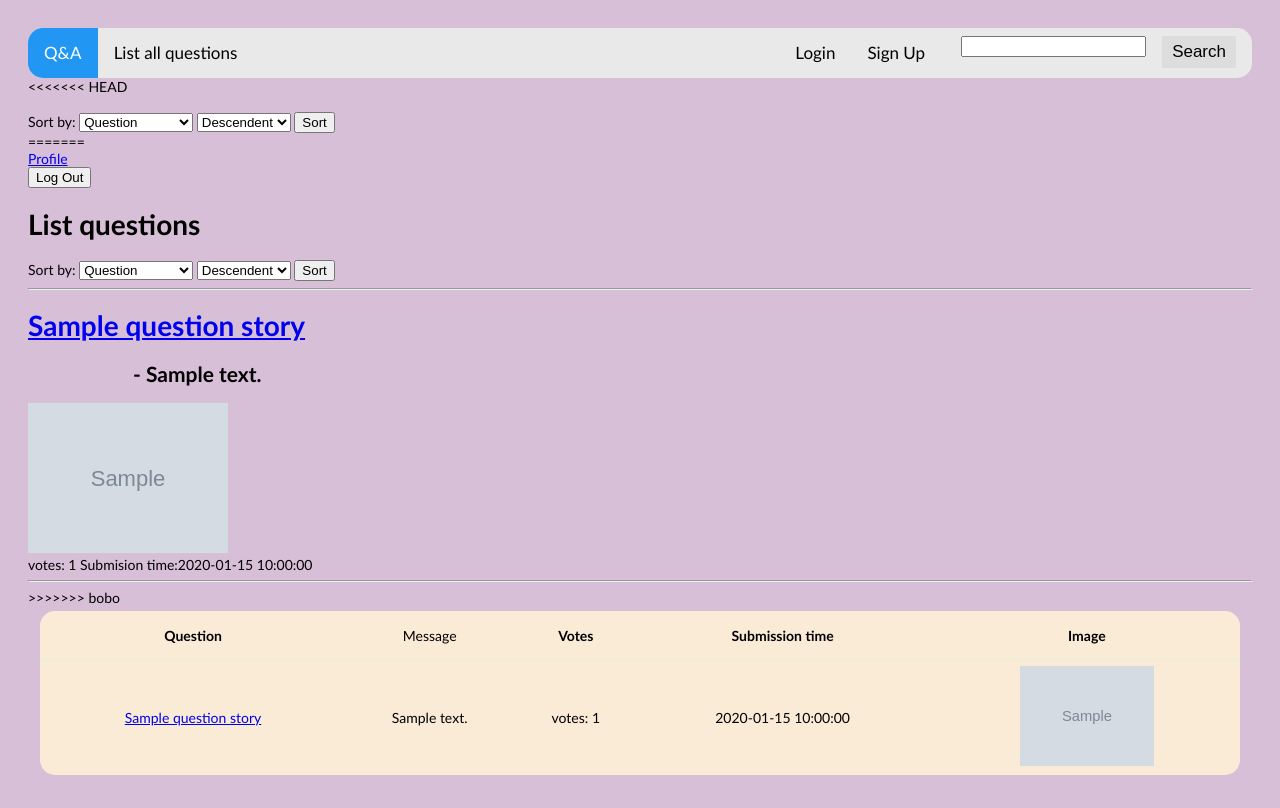
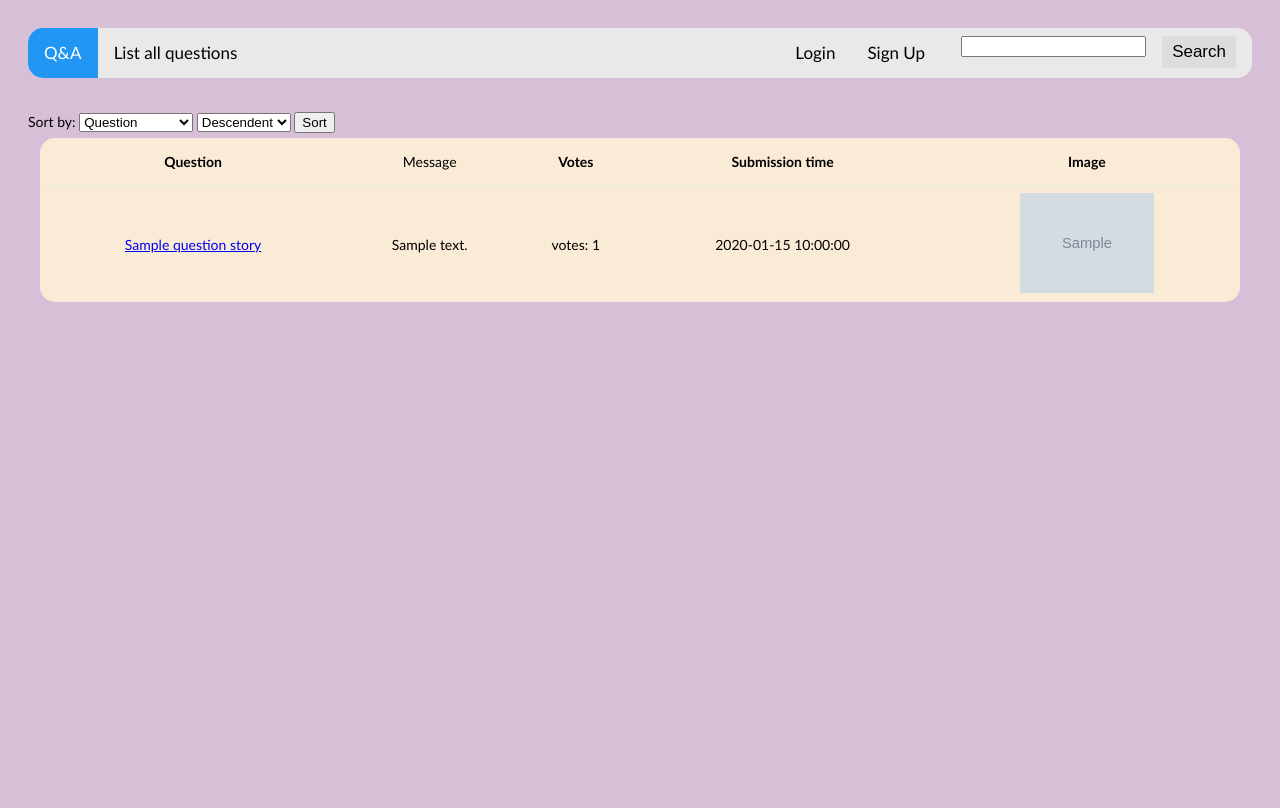
Before and after one commit to apetreibogdan/Ask-Mate-Python3-VB-, a Flask app: template templates/list.html in a window 1280 px wide. After the commit the page ends 302 px from the top, so only its background shows below. Run offline with Flask 2, Linux system fonts and the light colour scheme; the template is opened without the code that fills it: most values are stand-ins (such as "Sample title", 1, 10 or a date in 2020); grey boxes marked "Sample" are stand-in pictures.

Commit message:
Change picture src to relative path

```diff
--- a/templates/list.html
+++ b/templates/list.html
@@ -6,7 +6,6 @@
 
 
 
-<<<<<<< HEAD
 <br><br>
     <div class="sort_form">
         <form  action="{{ url_for('list_all_questions') }}" >
@@ -24,47 +23,6 @@
             </select>
             <input type="submit" value="Sort">
         </form>
-=======
-<div>
-<a href="{{url_for("profile",user_id = session['user_id'])}}">Profile</a>
-<form action="{{ url_for("logout") }}">
-<button type="submit">Log Out</button>
-
-</form>
-</div>
-    <div class="content">
-        <h1>List questions</h1>
-        <div class="sort_form">
-            <form  action="{{ url_for('list_all_questions') }}" >
-                <label for="Sort_by">Sort by:</label>
-                <select name="order_by" >
-                    <option value="title">Question</option>
-                    <option value="submission_time">Submision time</option>
-                    <option value="message">Message</option>
-                    <option value="view_number">Views</option>
-                    <option value="vote_number">Vote</option>
-                </select>
-                <select name="order_direction">
-                    <option value="DESC">Descendent</option>
-                    <option value="ASC">Ascendent</option>
-                </select>
-                <input type="submit" value="Sort">
-            </form>
-        </div>
-        {% for question_story in all_questions_stories %}
-            <hr/>
-            <h1><a href="{{ url_for('list_question', question_id=question_story.id) }}">{{question_story.title|safe}}</a><br></h1>
-            <h2  style="margin-left:5em"> - {{ question_story.message|safe}}</h2>
-
-            <img src="{{question_story.image}}" width="200">
-            <div class="time_vote_view">
-{#                views: {{ question_story.view_number}}#}
-                votes: {{ question_story.vote_number}}
-                Submision time:{{ question_story.submission_time}}
-            </div>
-            <hr/>
-        {% endfor %}
->>>>>>> bobo
     </div>
 
 
@@ -84,7 +42,7 @@
 {#            <td> views: {{ question_story.view_number}} </td>#}
             <td> votes: {{ question_story.vote_number}} </td>
             <td> {{ question_story.submission_time}} </td>
-            <td> <img class="list_image" src="/static/image/question/{{question_story.image}}" height="100" alt="Tematic image"> </td>
+            <td> <img class="list_image" src="{{question_story.image}}" height="100" alt="Tematic image"> </td>
         </tr>
         {% endfor %}
     </table>
```
Also changed, not shown: templates/display-question.html (+0 -38 lines), 1 other file.
